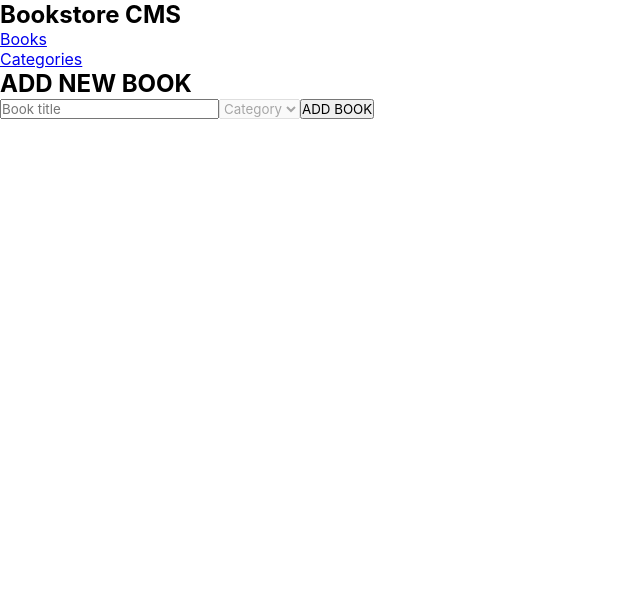
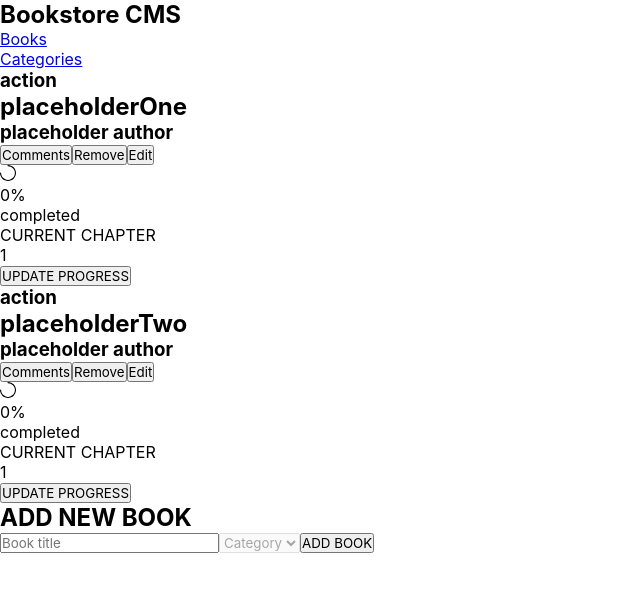
Before and after one commit to leolpaz/Bookstore, a React (Create React App) app: page / in a window 1280 px wide. Shown: the top 592 px of the page, without its empty margins (0-640 px from the left). Built offline with nearby package versions, Linux system fonts and the light colour scheme.

Commit message:
Create booklist and book components

```diff
--- a/package.json
+++ b/package.json
@@ -3,7 +3,7 @@
   "version": "0.1.0",
   "private": true,
   "dependencies": {
-    "@babel/core": "7.x",
+    "@babel/core": "^7.16.0",
     "@babel/eslint-parser": "7.x",
     "@babel/plugin-syntax-jsx": "7.x",
     "@babel/preset-react": "7.x",
@@ -15,8 +15,10 @@
     "eslint-plugin-jsx-a11y": "6.x",
     "eslint-plugin-react": "7.x",
     "eslint-plugin-react-hooks": "4.x",
+    "prop-types": "^15.7.2",
     "react": "^17.0.2",
     "react-dom": "^17.0.2",
+    "react-icons": "^4.3.1",
     "react-redux": "^7.2.6",
     "react-router-dom": "^5.3.0",
     "react-scripts": "4.0.3",
--- /dev/null
+++ b/src/components/AddBook.js
@@ -0,0 +1,13 @@
+import React from 'react';
+
+const Form = () => (
+  <form>
+    <input type="text" placeholder="Book title" />
+    <select disabled>
+      <option value="category">Category</option>
+    </select>
+    <button type="button">ADD BOOK</button>
+  </form>
+);
+
+export default Form;
--- /dev/null
+++ b/src/components/Book.js
@@ -0,0 +1,49 @@
+import React from 'react';
+import PropTypes from 'prop-types';
+import { AiOutlineLoading3Quarters } from 'react-icons/ai';
+
+const Book = (props) => {
+  const {
+    name, category, author, completed, chapter,
+  } = props;
+
+  return (
+    <>
+      <div>
+        <h3>{category}</h3>
+        <h2>{name}</h2>
+        <h3>{author}</h3>
+        <div>
+          <button type="button">Comments</button>
+          <button type="button">Remove</button>
+          <button type="button">Edit</button>
+        </div>
+      </div>
+      <div>
+        <AiOutlineLoading3Quarters />
+        <div>
+          <p>
+            {completed}
+            %
+          </p>
+          <p>completed</p>
+        </div>
+      </div>
+      <div>
+        <p>CURRENT CHAPTER</p>
+        <p>{chapter}</p>
+        <button type="button">UPDATE PROGRESS</button>
+      </div>
+    </>
+  );
+};
+
+Book.propTypes = {
+  name: PropTypes.string.isRequired,
+  category: PropTypes.string.isRequired,
+  author: PropTypes.string.isRequired,
+  completed: PropTypes.number.isRequired,
+  chapter: PropTypes.number.isRequired,
+};
+
+export default Book;
--- /dev/null
+++ b/src/components/BookList.js
@@ -0,0 +1,40 @@
+import React from 'react';
+import Book from './Book';
+
+const List = () => {
+  const books = [
+    {
+      name: 'placeholderOne',
+      category: 'action',
+      author: 'placeholder author',
+      completed: 0,
+      chapter: 1,
+      id: 1,
+    },
+    {
+      name: 'placeholderTwo',
+      category: 'action',
+      author: 'placeholder author',
+      completed: 0,
+      chapter: 1,
+      id: 2,
+    },
+  ];
+  return (
+    <div className="list-container">
+      {books.map((book) => (
+        <div className="book" key={book.id}>
+          <Book
+            name={book.name}
+            category={book.category}
+            author={book.author}
+            completed={book.completed}
+            chapter={book.chapter}
+          />
+        </div>
+      ))}
+    </div>
+  );
+};
+
+export default List;
--- a/src/components/Books.js
+++ b/src/components/Books.js
@@ -1,16 +1,14 @@
 import React from 'react';
+import Form from './AddBook';
+import BookList from './BookList';
 
 const Books = () => (
   <>
-    <div className="books-container" />
-    <h2>ADD NEW BOOK</h2>
-    <form>
-      <input type="text" placeholder="Book title" />
-      <select disabled>
-        <option value="category">Category</option>
-      </select>
-      <button type="button">ADD BOOK</button>
-    </form>
+    <div className="books-page">
+      <BookList />
+      <h2>ADD NEW BOOK</h2>
+      <Form />
+    </div>
   </>
 );
 
```
Also changed, not shown: 1 other file (tests, documents, lock files or other folders).
